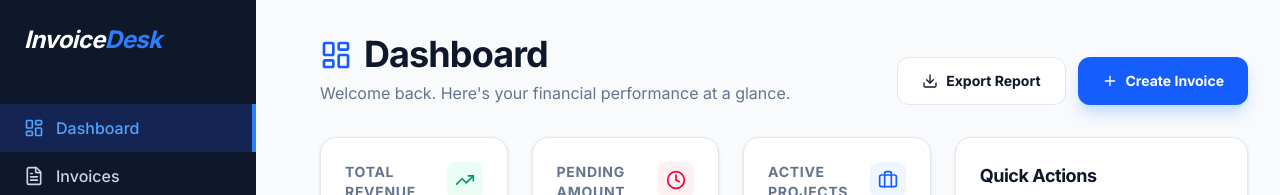
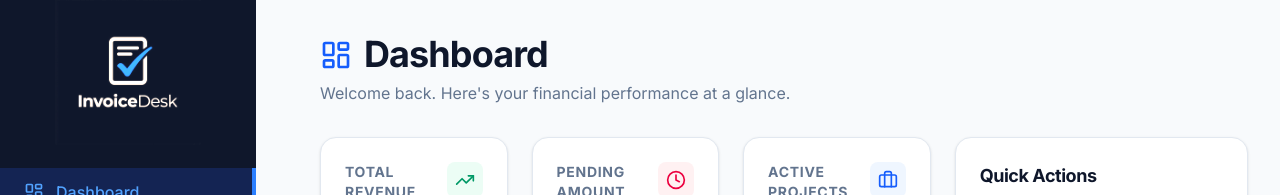
Before and after one commit to appflowsolution/InvoiceDesk, a React (Vite) app: page /overview in a window 1280 px wide. Shown: the top 195 px of the page. Built offline with nearby package versions, Linux system fonts and the light colour scheme; no server answers; the database is empty; sample sign-in values are in the browser's storage.

Commit message:
feat: Implement initial Dashboard component displaying real-time KPIs, recent activity, and integrating Firebase data.

```diff
--- a/src/components/Dashboard.tsx
+++ b/src/components/Dashboard.tsx
@@ -8,8 +8,6 @@ import {
     ArrowDownRight,
     TrendingUp,
     Clock,
-    Plus,
-    Download,
     CheckCircle2,
     Send,
     UserPlus,
@@ -200,14 +198,6 @@ const Dashboard: React.FC = () => {
                         <h1 className="text-slate-900 text-4xl font-black leading-tight tracking-tight">Dashboard</h1>
                     </div>
                     <p className="text-slate-500 text-base font-normal">Welcome back. Here's your financial performance at a glance.</p>
-                </div>
-                <div className="flex gap-3">
-                    <button className="flex items-center justify-center rounded-xl h-12 px-6 bg-white border border-slate-200 text-slate-900 font-bold text-sm hover:bg-slate-50 transition-colors">
-                        <Download className="w-4 h-4 mr-2" /> Export Report
-                    </button>
-                    <Link to="/invoices/new" className="flex items-center justify-center rounded-xl h-12 px-6 bg-blue-600 text-white font-bold text-sm shadow-lg shadow-blue-200 hover:bg-blue-700 transition-all">
-                        <Plus className="w-4 h-4 mr-2" /> Create Invoice
-                    </Link>
                 </div>
             </div>
 
--- a/src/components/Sidebar.tsx
+++ b/src/components/Sidebar.tsx
@@ -2,6 +2,8 @@ import React from 'react';
 import { LayoutDashboard, FileText, Users, FolderKanban, Settings, LogOut } from 'lucide-react';
 import { NavLink } from 'react-router-dom';
 import { useAuth } from '../contexts/AuthContext';
+
+import logoUrl from '../assets/logo.png';
 
 const Sidebar: React.FC = () => {
     const { user, logout } = useAuth();
@@ -9,8 +11,13 @@ const Sidebar: React.FC = () => {
     return (
         <div className="w-64 bg-slate-900 h-screen text-slate-300 flex flex-col justify-between fixed top-0 left-0 print:hidden">
             <div>
-                <div className="p-6">
-                    <h1 className="text-white text-2xl font-black tracking-tight italic">Invoice<span className="text-blue-500">Desk</span></h1>
+                <div className="p-4 flex items-center justify-center">
+                    <img
+                        src={logoUrl}
+                        alt="InvoiceDesk Logo"
+                        className="h-28 w-auto object-contain scale-[1.3]"
+                        style={{ filter: 'invert(1) brightness(1.5)', mixBlendMode: 'screen' }}
+                    />
                 </div>
                 <nav className="mt-6">
                     <NavLink to="/overview" className={({ isActive }) => `flex items-center px-6 py-3 transition-colors ${isActive ? 'bg-blue-900/40 text-blue-400 border-r-4 border-blue-500 hover:bg-slate-800' : 'hover:bg-slate-800'}`}>
```
Also changed, not shown: invoicedesk_logo.png (added), src/assets/logo.png (added).
